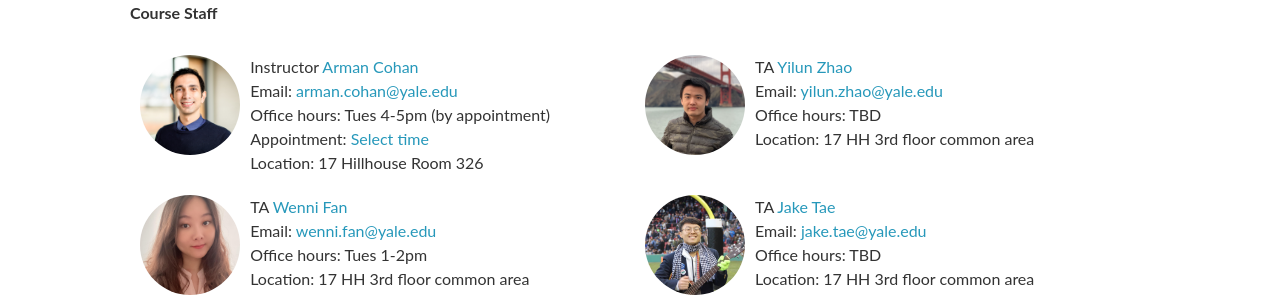
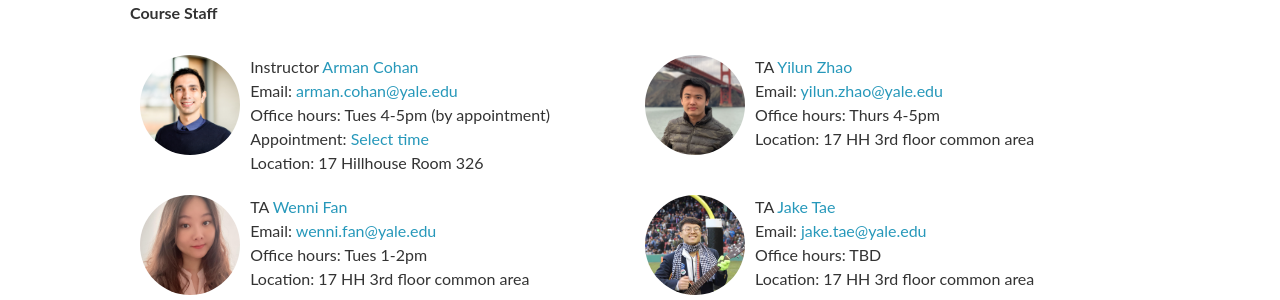
Before and after one commit to yilunzhao/cpsc477, a Jekyll site: the page built from _pages/about.md, in a window 1280 px wide and 900 px high, scrolled down 969 px. Shown: the part 155-455 px from the top of the window. Built offline with Jekyll 4.4.1, drawn with Linux system fonts in a browser that asks for light colours; nearby versions of some CDN libraries; comment, search, counter and statistics services are not loaded.

Commit message:
Update office hours

```diff
--- a/_data/staff.yml
+++ b/_data/staff.yml
@@ -11,7 +11,7 @@ TAs:
   - name: Yilun Zhao
     email: yilun.zhao@yale.edu
     url: https://yilunzhao.github.io/
-    office-hours: TBD
+    office-hours: Thurs 4-5pm
     location: 17 HH 3rd floor common area
     image: staff/yilun.jpg
 
```
